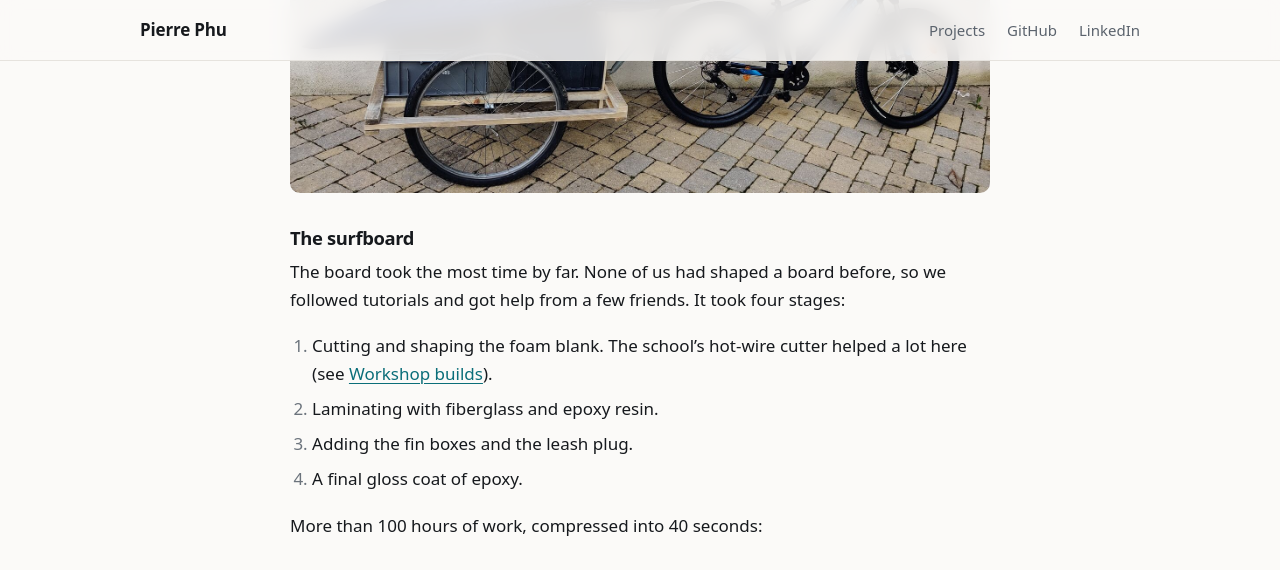
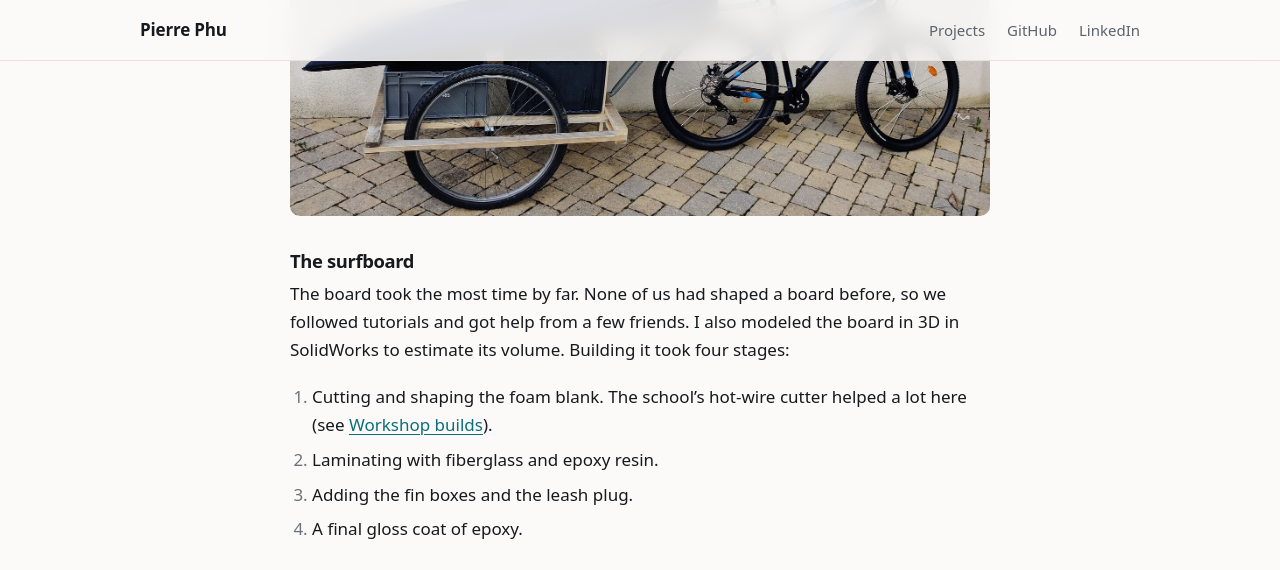
Before and after one commit to pierre-phu/pierre-phu.github.io, a Jekyll site: the page built from _projects/morocco.md, in a window 1280 px wide and 900 px high, scrolled down 1758 px, cut to the strip 0-570 px from the top of the window. Built offline with Jekyll 4.4.1, drawn with Linux system fonts in a browser that asks for light colours; some of the changed text lies outside the part shown.

Commit message:
Update the morroco project to add solidworks

```diff
--- a/_projects/morocco.md
+++ b/_projects/morocco.md
@@ -6,7 +6,7 @@
 context: Bike and surf trip
 group: making
 order: 3
-tools: [Fiberglass, Epoxy, Pallet wood, Bike wheels]
+tools: [SolidWorks, Fiberglass, Epoxy, Pallet wood, Bike wheels]
 facts:
   - label: Route
     value: Agadir to Essaouira, 500+ km, 30+ kg of gear
@@ -38,7 +38,7 @@
 
 ### The surfboard
 
-The board took the most time by far. None of us had shaped a board before, so we followed tutorials and got help from a few friends. It took four stages:
+The board took the most time by far. None of us had shaped a board before, so we followed tutorials and got help from a few friends. I also modeled the board in 3D in SolidWorks to estimate its volume. Building it took four stages:
 
 1. Cutting and shaping the foam blank. The school's hot-wire cutter helped a lot here (see [Workshop builds]({{ "/projects/workshop/" | relative_url }})).
 2. Laminating with fiberglass and epoxy resin.
```
